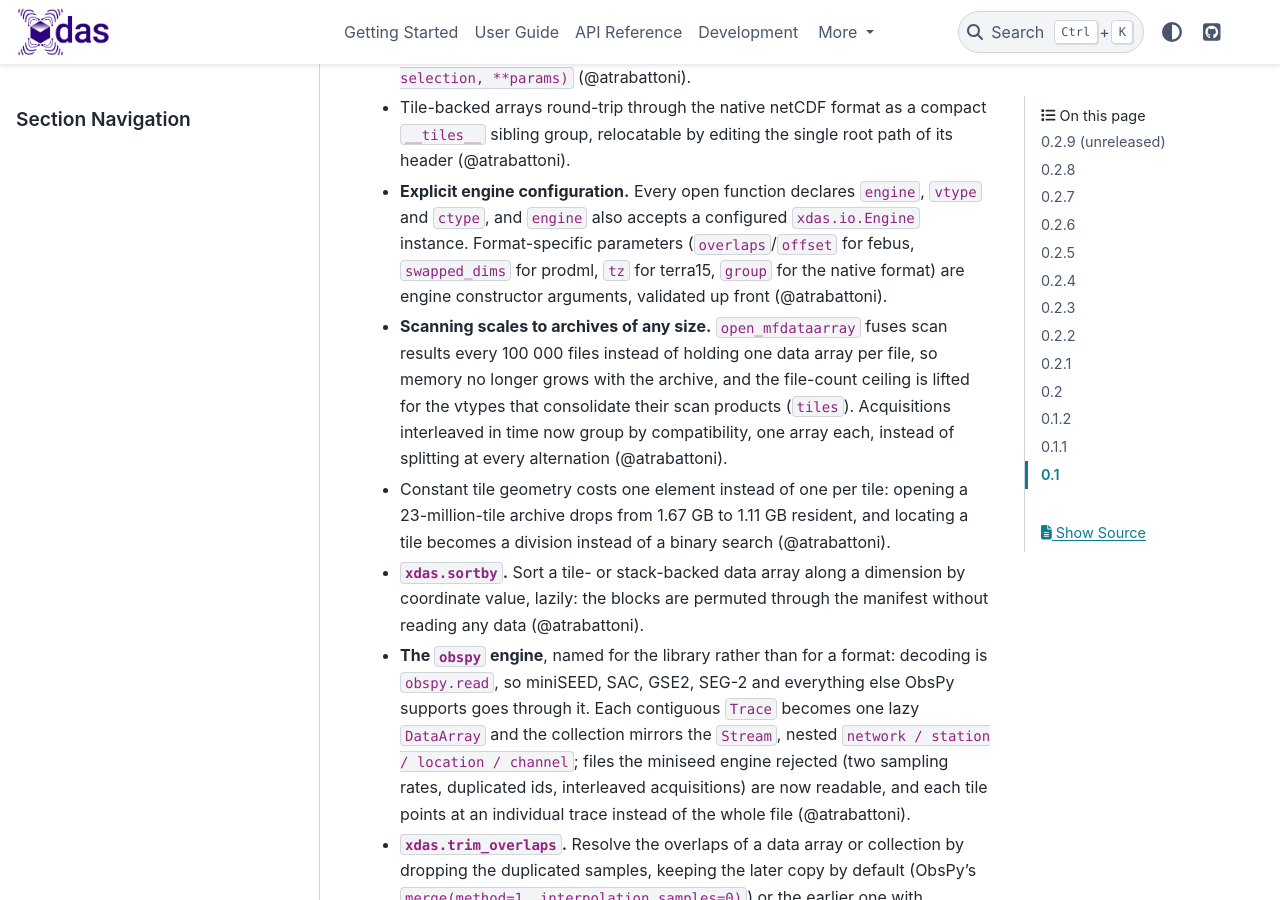
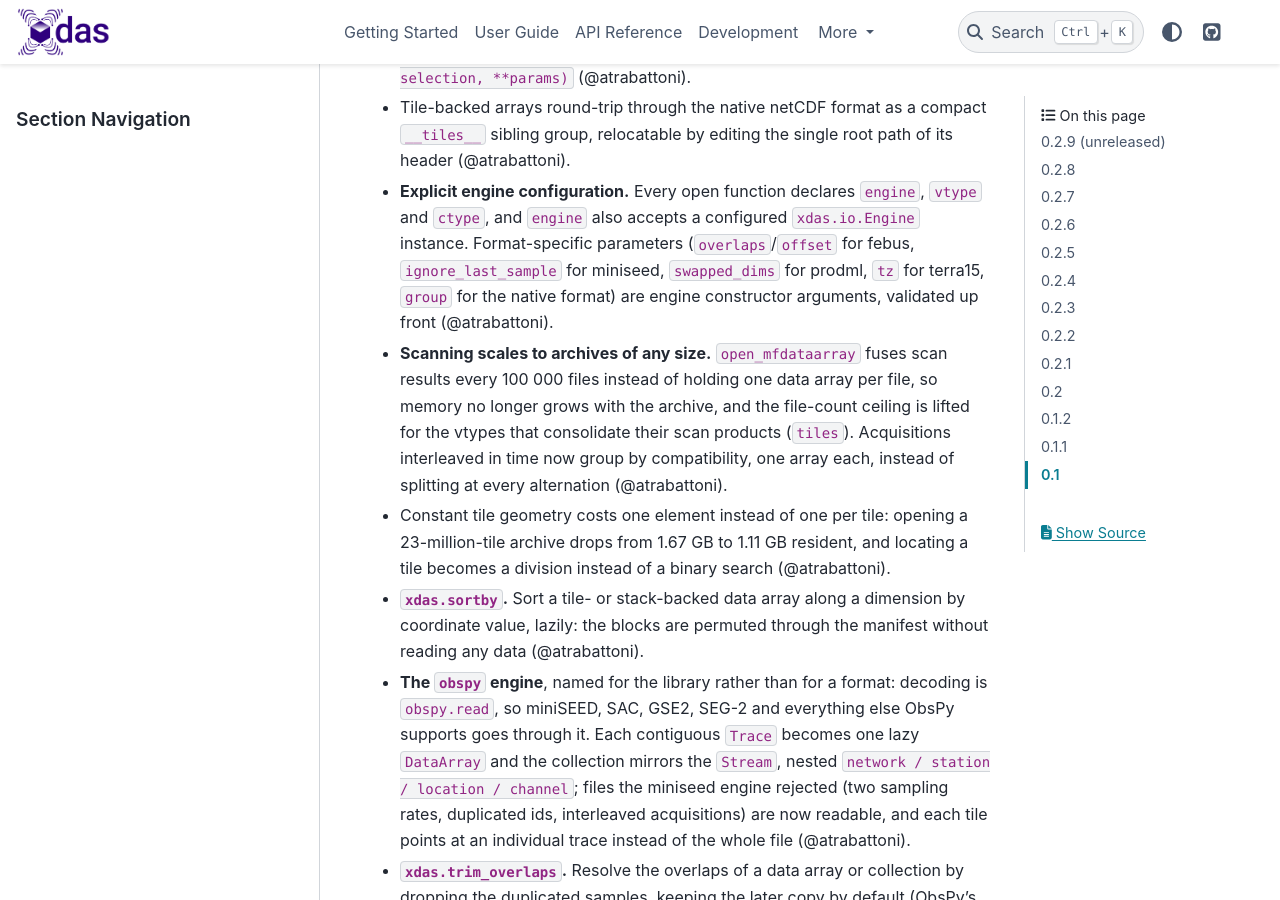
Before and after one commit to xdas-dev/xdas, a Sphinx documentation site: the page built from docs/release-notes.md, in a window 1280 px wide and 900 px high, scrolled down 544 px. Built offline with Sphinx 7.4.7 and the PyData theme 0.15.4, drawn with Linux system fonts in a browser that asks for light colours.

Commit message:
Keep ignore_last_sample in the engine parameter roster
It was dropped when the obspy engine replaced the miniseed one, but
ffb95f6 restored the legacy engine with the parameter intact, and the
breaking-change entry promises it still works.

```diff
--- a/docs/release-notes.md
+++ b/docs/release-notes.md
@@ -6,7 +6,7 @@
 - **Tile-backed virtual arrays.** The new `xdas.virtual.tiles` module exposes a file archive as one lazy `TileArray`. Slicing (any step, negative included), integer indexing, `np.newaxis`, concatenation and the numpy manipulation routines stay lazy; reductions stream one tile row at a time; a read touches only the tiles the selection overlaps (@atrabattoni).
 - **`vtype="tiles"` on every HDF5 engine.** Febus defaults to it — one tile per file, where the HDF5 backing needed one virtual mapping per data block — Silixa and the ObsPy formats always emit it, and the other engines offer it on request. Custom engines opt in by implementing `Engine.load_tile(path, selection, **params)` (@atrabattoni).
 - Tile-backed arrays round-trip through the native netCDF format as a compact `__tiles__` sibling group, relocatable by editing the single root path of its header (@atrabattoni).
-- **Explicit engine configuration.** Every open function declares `engine`, `vtype` and `ctype`, and `engine` also accepts a configured `xdas.io.Engine` instance. Format-specific parameters (`overlaps`/`offset` for febus, `swapped_dims` for prodml, `tz` for terra15, `group` for the native format) are engine constructor arguments, validated up front (@atrabattoni).
+- **Explicit engine configuration.** Every open function declares `engine`, `vtype` and `ctype`, and `engine` also accepts a configured `xdas.io.Engine` instance. Format-specific parameters (`overlaps`/`offset` for febus, `ignore_last_sample` for miniseed, `swapped_dims` for prodml, `tz` for terra15, `group` for the native format) are engine constructor arguments, validated up front (@atrabattoni).
 - **Scanning scales to archives of any size.** `open_mfdataarray` fuses scan results every 100 000 files instead of holding one data array per file, so memory no longer grows with the archive, and the file-count ceiling is lifted for the vtypes that consolidate their scan products (`tiles`). Acquisitions interleaved in time now group by compatibility, one array each, instead of splitting at every alternation (@atrabattoni).
 - Constant tile geometry costs one element instead of one per tile: opening a 23-million-tile archive drops from 1.67 GB to 1.11 GB resident, and locating a tile becomes a division instead of a binary search (@atrabattoni).
 - **`xdas.sortby`.** Sort a tile- or stack-backed data array along a dimension by coordinate value, lazily: the blocks are permuted through the manifest without reading any data (@atrabattoni).
```
